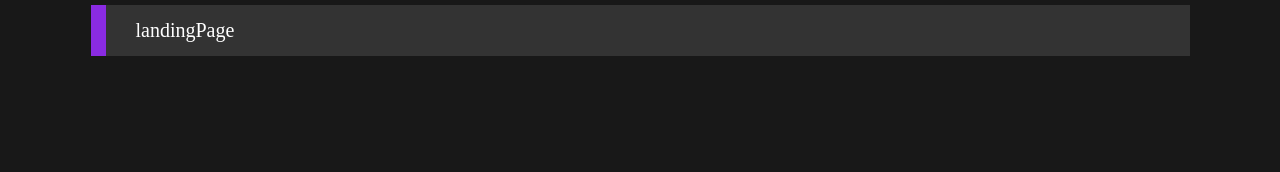
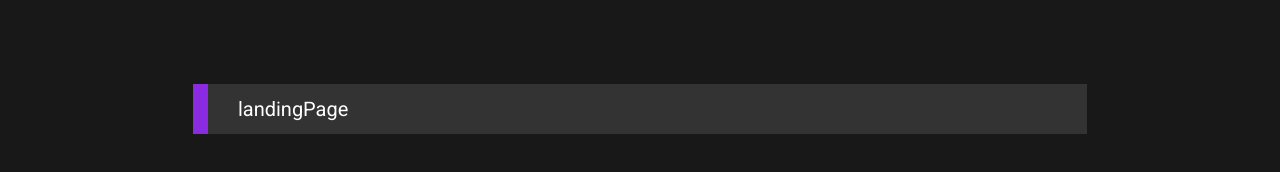
Before and after one commit to rodcordeiro/webTraining, a plain HTML site: page index.html in a window 1280 px wide. Drawn offline with Linux system fonts and the light colour scheme.

Commit message:
Fix index css rules

```diff
--- a/index.html
+++ b/index.html
@@ -5,11 +5,13 @@
     <meta name='viewport' content='width=device-width, initial-scale=1.0'>
     <title>WebDev Studies | Cordeiro's DEV</title>
     <meta description='This is a portifolio of webdevelopment practice and studies'/>
+    <link rel='preconnect' href='https://fonts.gstatic.com'>
+    <link href='https://fonts.googleapis.com/css2?family=Roboto&display=swap' rel='stylesheet'>
     <style>
         *{
             padding: 0;
             margin: 0;
-
+            font-family: 'Roboto', sans-serif;
         }
         body{
             background-color: #181818;
@@ -30,15 +32,16 @@
             border-left: 15px solid blueviolet;
             padding: 15px 30px;
             margin:5px auto;
-        }
-        a{
             text-decoration:none;
             color: #fff;
             line-height:20px;
             font-size: 20px;
         }
     </style>
-<p class='link'><a href='landingPage' target='_blank'>landingPage</a></p>
+    </head>
+    <body>
+    <div class='container'>
+<a class='link' href='landingPage' target='_blank'>landingPage</a>
 </div>
 </body>
 </html>
```
Also changed, not shown: landingPage/index.html (+1 -1 lines), 1 other file.
